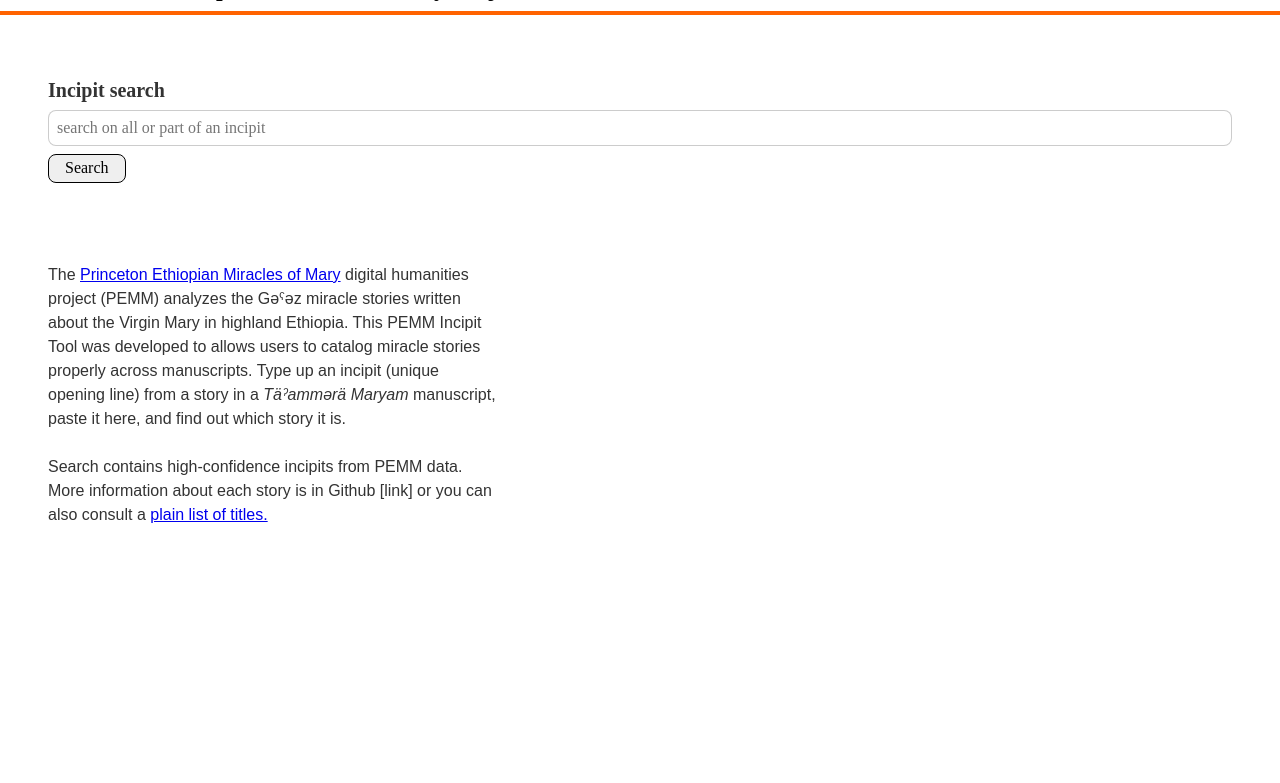
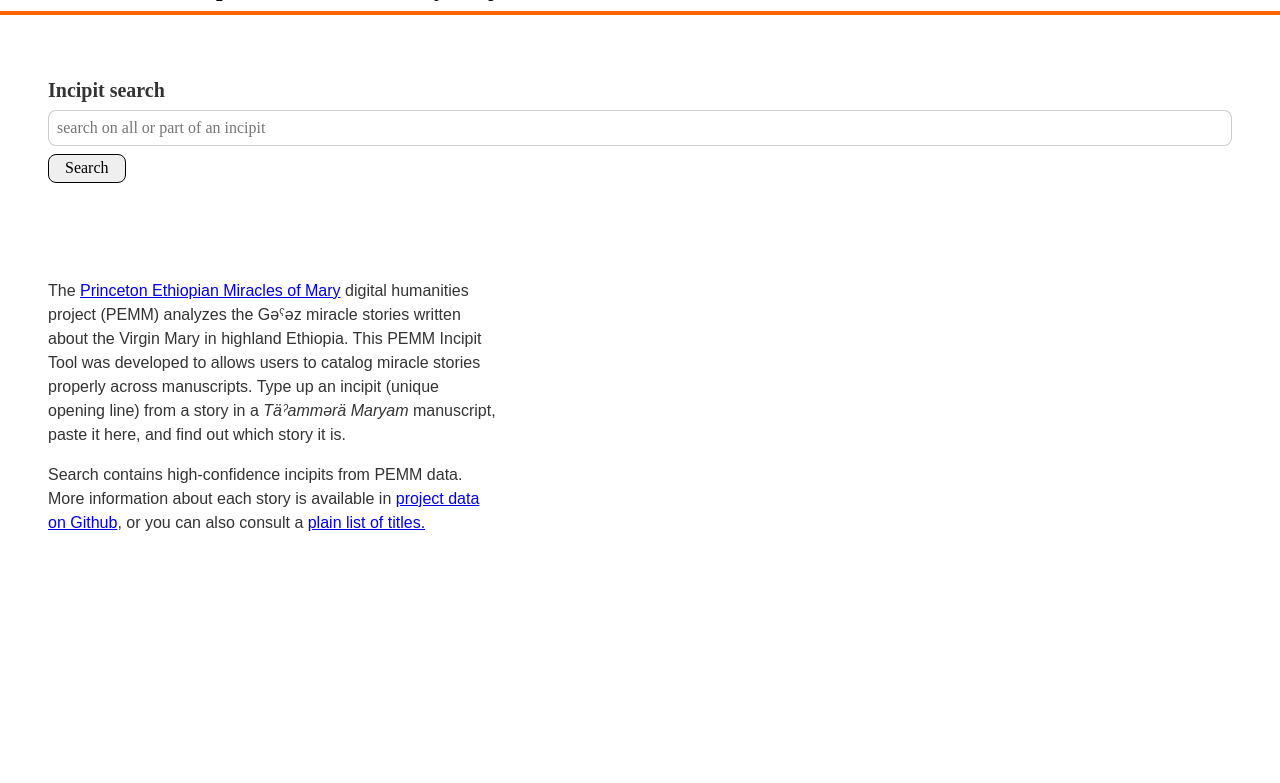
Before and after one commit to Princeton-CDH/pemm-scripts, a Flask app: page / in a window 1280 px wide. Shown: the part 49-832 px from the top of the page. Run offline with Flask 2, Linux system fonts and the light colour scheme.

Commit message:
Add link to new github data repository

```diff
--- a/scripts/templates/index.html
+++ b/scripts/templates/index.html
@@ -6,8 +6,10 @@
 
     {% include 'incipit_form.html' %}
 
-<div class="measure f5 pa3 pt5 dark-gray avenir lh-copy">The <a href="https://cdh.princeton.edu/projects/ethiopian-miracles-mary-project/">Princeton Ethiopian Miracles of Mary</a> digital humanities project (PEMM) analyzes the Gəˁəz miracle stories written about the Virgin Mary in highland Ethiopia. This PEMM Incipit Tool was developed to allows users to catalog miracle stories properly across manuscripts. Type up an incipit (unique opening line) from a story in a <em>Täˀammərä Maryam</em> manuscript, paste it here, and find out which story it is.</div>
+<div class="measure f5 pa3 pt5 dark-gray avenir lh-copy">
+    <p>The <a href="https://cdh.princeton.edu/projects/ethiopian-miracles-mary-project/">Princeton Ethiopian Miracles of Mary</a> digital humanities project (PEMM) analyzes the Gəˁəz miracle stories written about the Virgin Mary in highland Ethiopia. This PEMM Incipit Tool was developed to allows users to catalog miracle stories properly across manuscripts. Type up an incipit (unique opening line) from a story in a <em>Täˀammərä Maryam</em> manuscript, paste it here, and find out which story it is.</p>
 
-<div class="measure f5 pa3 pt2 dark-gray avenir lh-copy">Search contains high-confidence incipits from PEMM data. More information about each story is in Github [link] or you can also consult a <a href="https://wendybelcher.com/african-literature/pemm-stories/">plain list of titles.</a></div>
+    <p>Search contains high-confidence incipits from PEMM data. More information about each story is available in <a href="https://github.com/Princeton-CDH/pemm-data">project data on Github</a>, or you can also consult a <a href="https://wendybelcher.com/african-literature/pemm-stories/">plain list of titles.</a></p>
+</div>
 
 {% endblock %}
```
